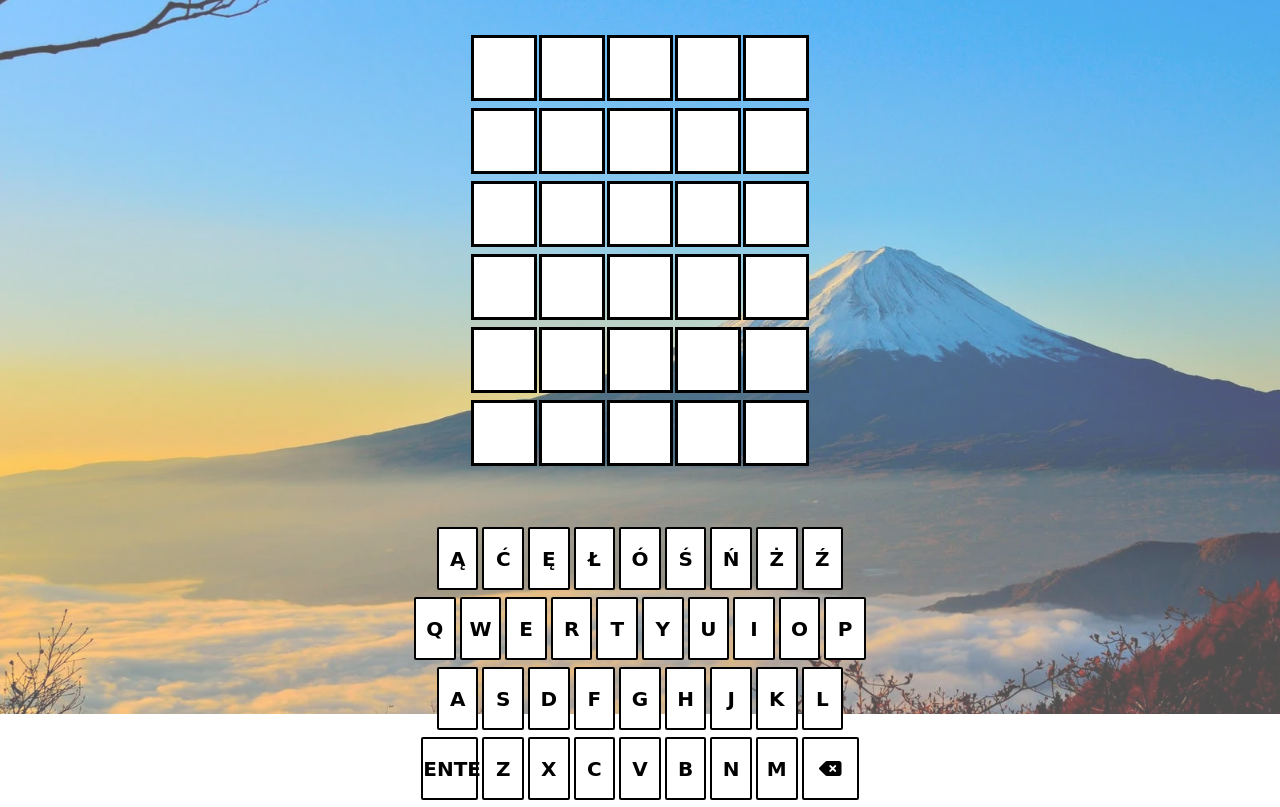
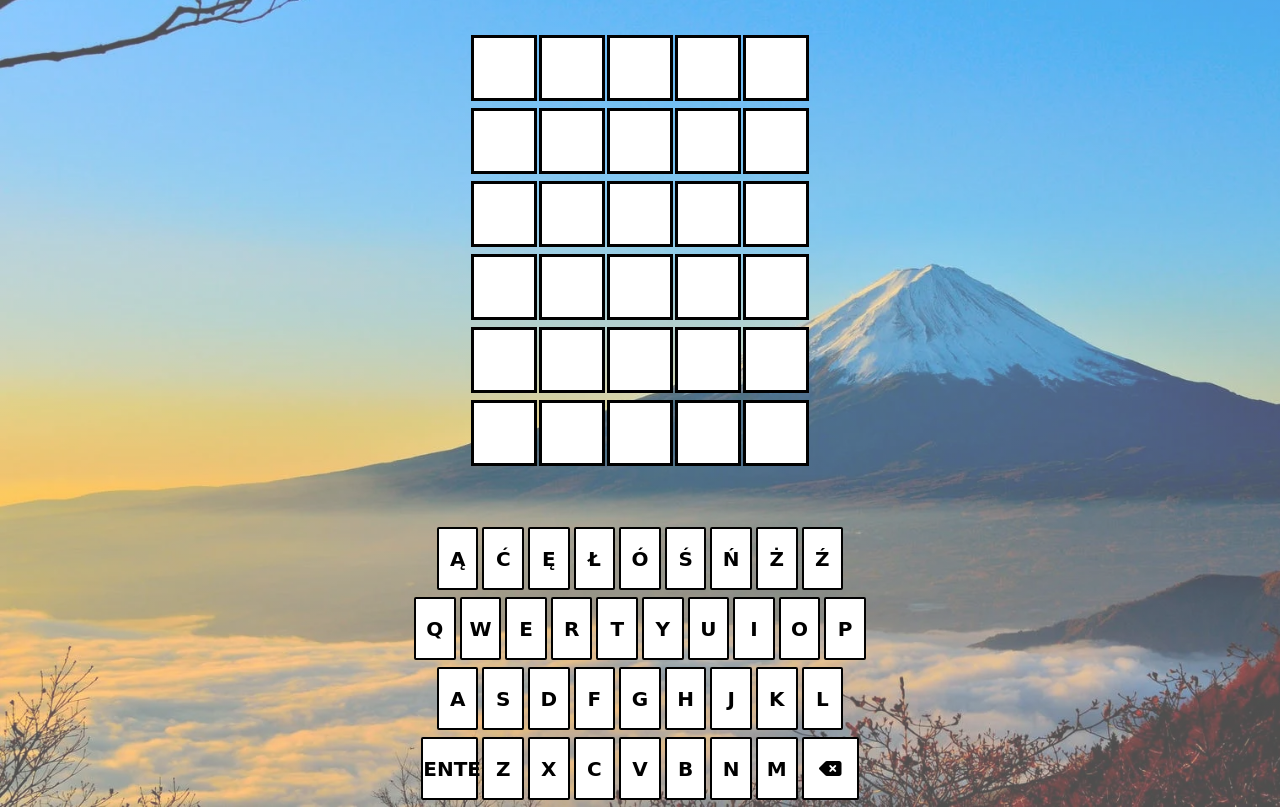
Before and after one commit to AdamPostolski/Portfolio, a website with bundled scripts: page index.html in a window 1280 px wide. Shown: the part 86-893 px from the top of the page. Built offline with nearby package versions, Linux system fonts and the light colour scheme; a web font is replaced by a local one.

Commit message:
Adjusting css style to smaller screens

```diff
--- a/style.css
+++ b/style.css
@@ -32,8 +32,8 @@
 }
 
 .main {
-    height: 100vh;
-    width: 100vw;
+    height: 100%;
+    width: 100%;
 
     background-repeat: no-repeat;
     background-size: cover;
@@ -49,7 +49,7 @@
 
     background-color: var(--game-layout-color);
     width: 520px;
-    height: 100vh;
+    height: 100%;
 
 }
 
```
